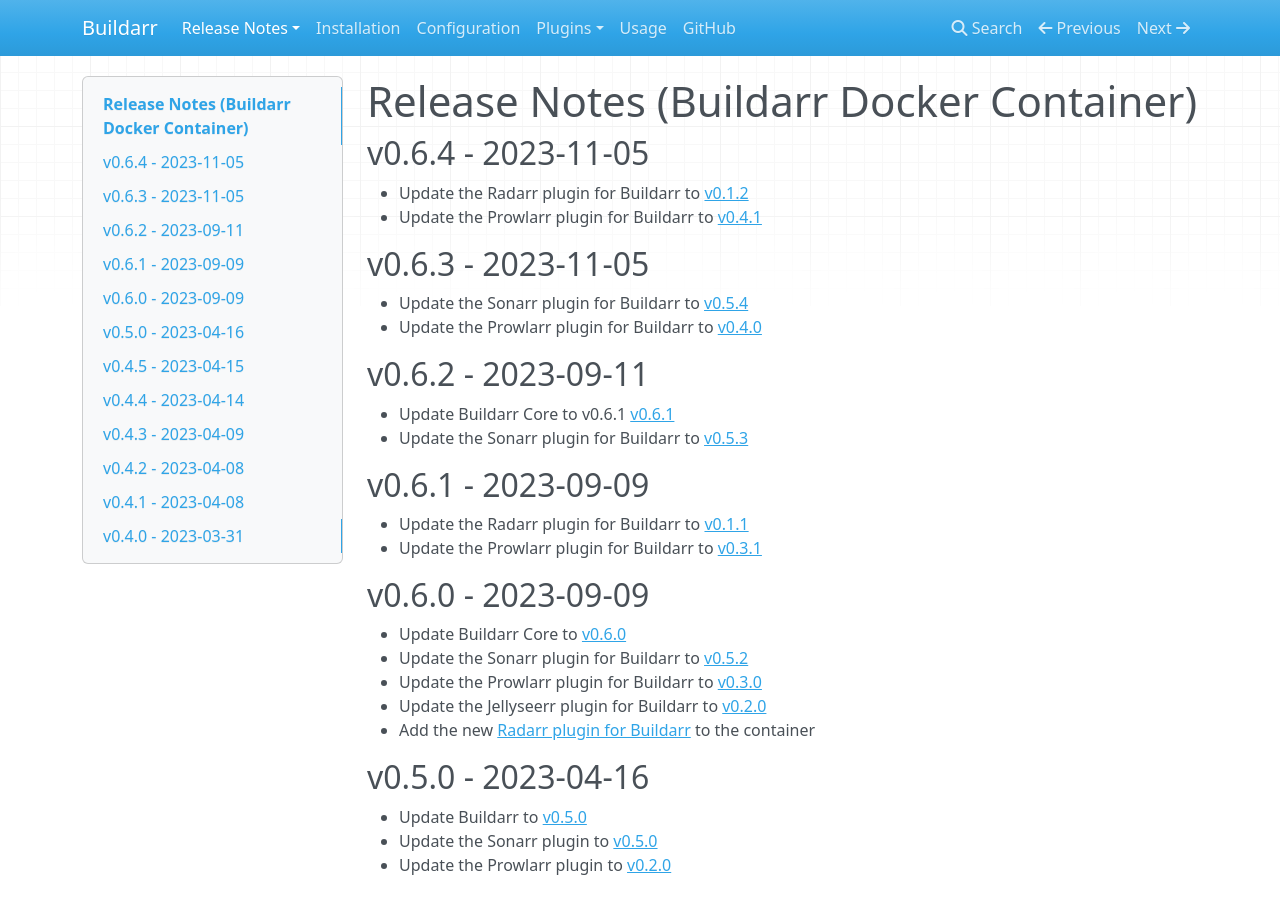
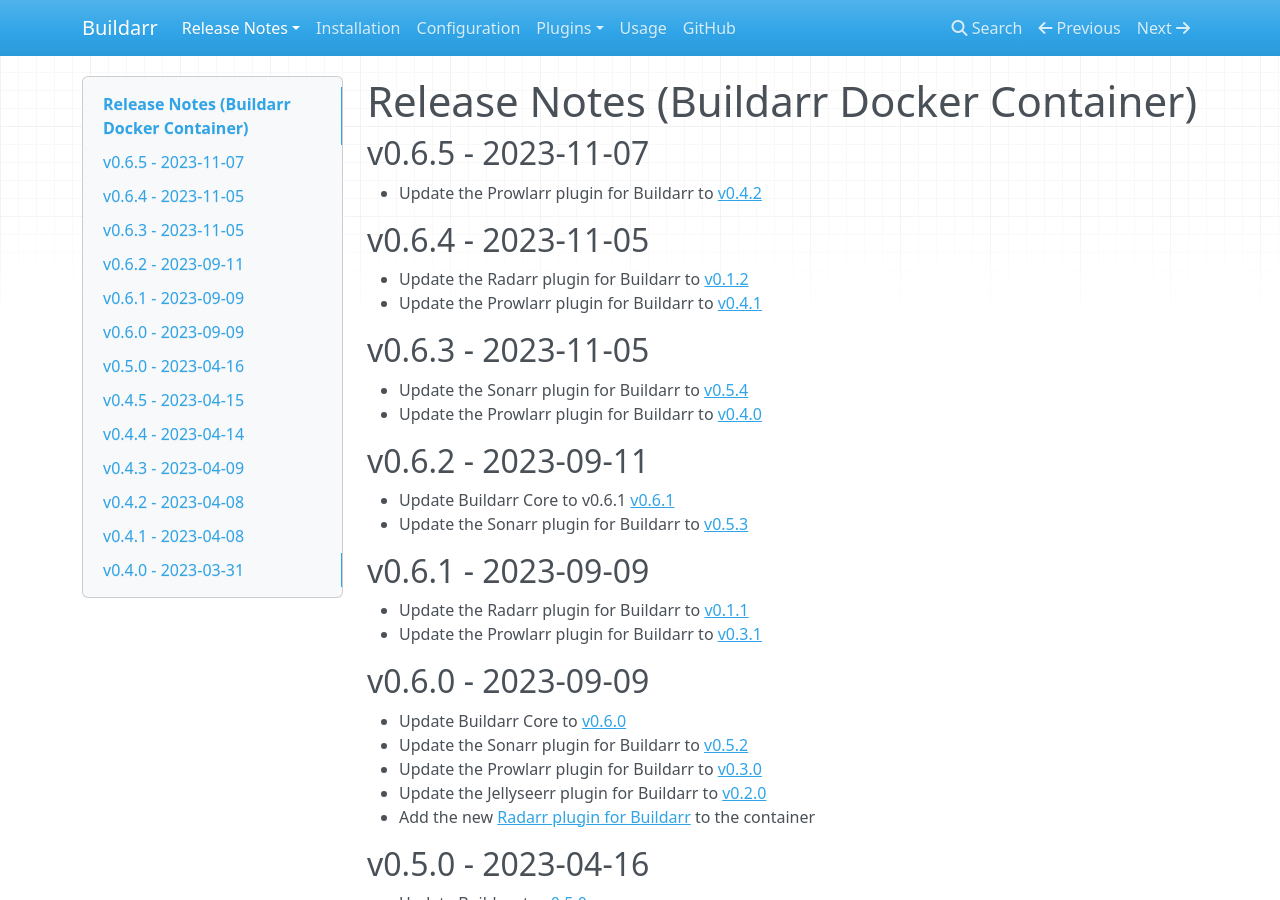
Before and after one commit to buildarr/buildarr-docs, an MkDocs documentation site: the page built from docs/docker/release-notes.md, in a window 1280 px wide and 900 px high. Built offline with MkDocs 1.6.1, drawn with Linux system fonts in a browser that asks for light colours; nearby versions of some CDN libraries.

Commit message:
Update Buildarr container to v0.6.5 (#16)
* Add release notes
* Pull updated submodules
* Update Poetry lock files

```diff
--- a/docs/docker/release-notes.md
+++ b/docs/docker/release-notes.md
@@ -1,4 +1,9 @@
 # Release Notes (Buildarr Docker Container)
+
+## v0.6.5 - 2023-11-07
+
+* Update the Prowlarr plugin for Buildarr to [v0.4.2](https://buildarr.github.io/plugins/prowlarr/release-notes#v042-2023-11-07)
+
 
 ## v0.6.4 - 2023-11-05
 
```
Also changed, not shown: 1 other file.
